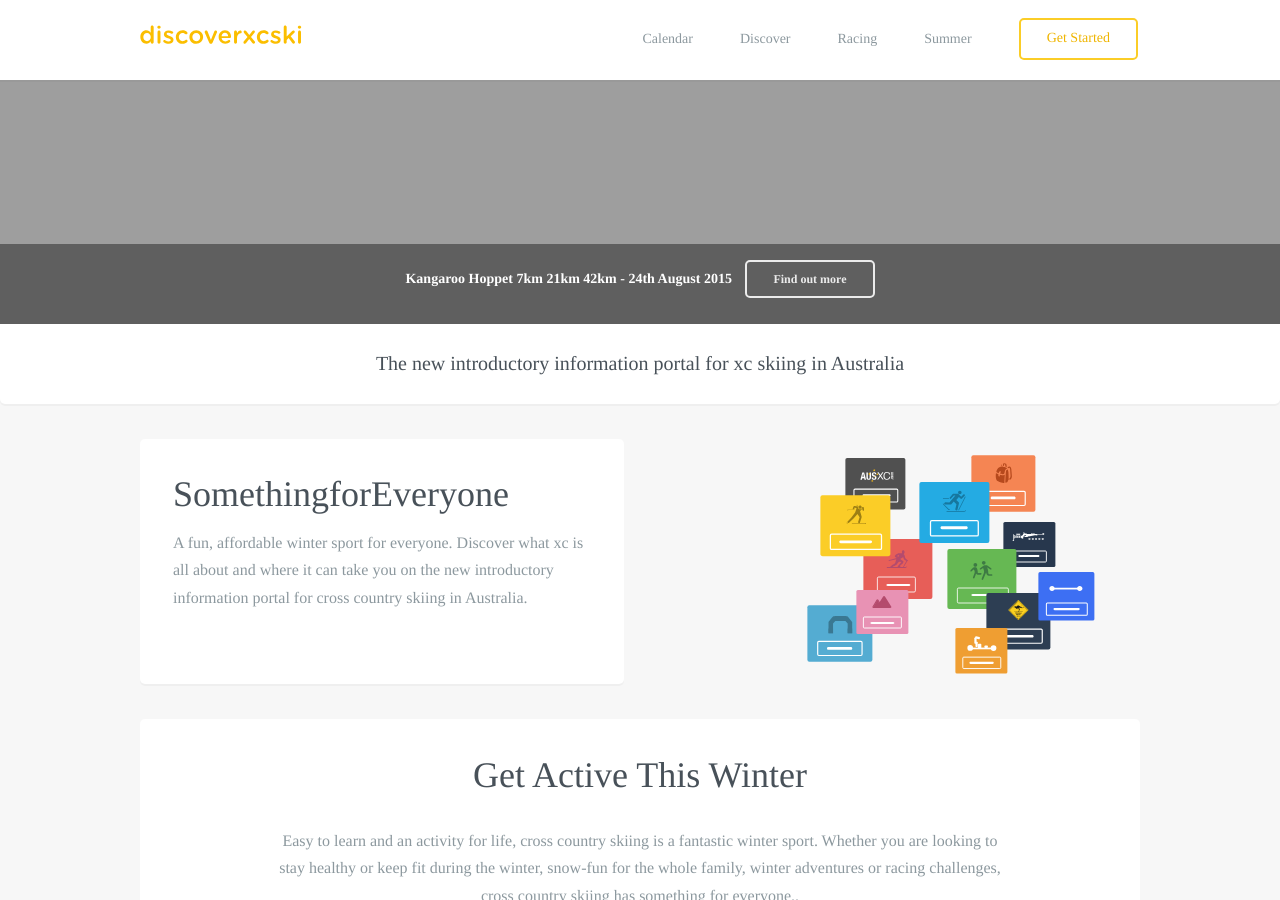
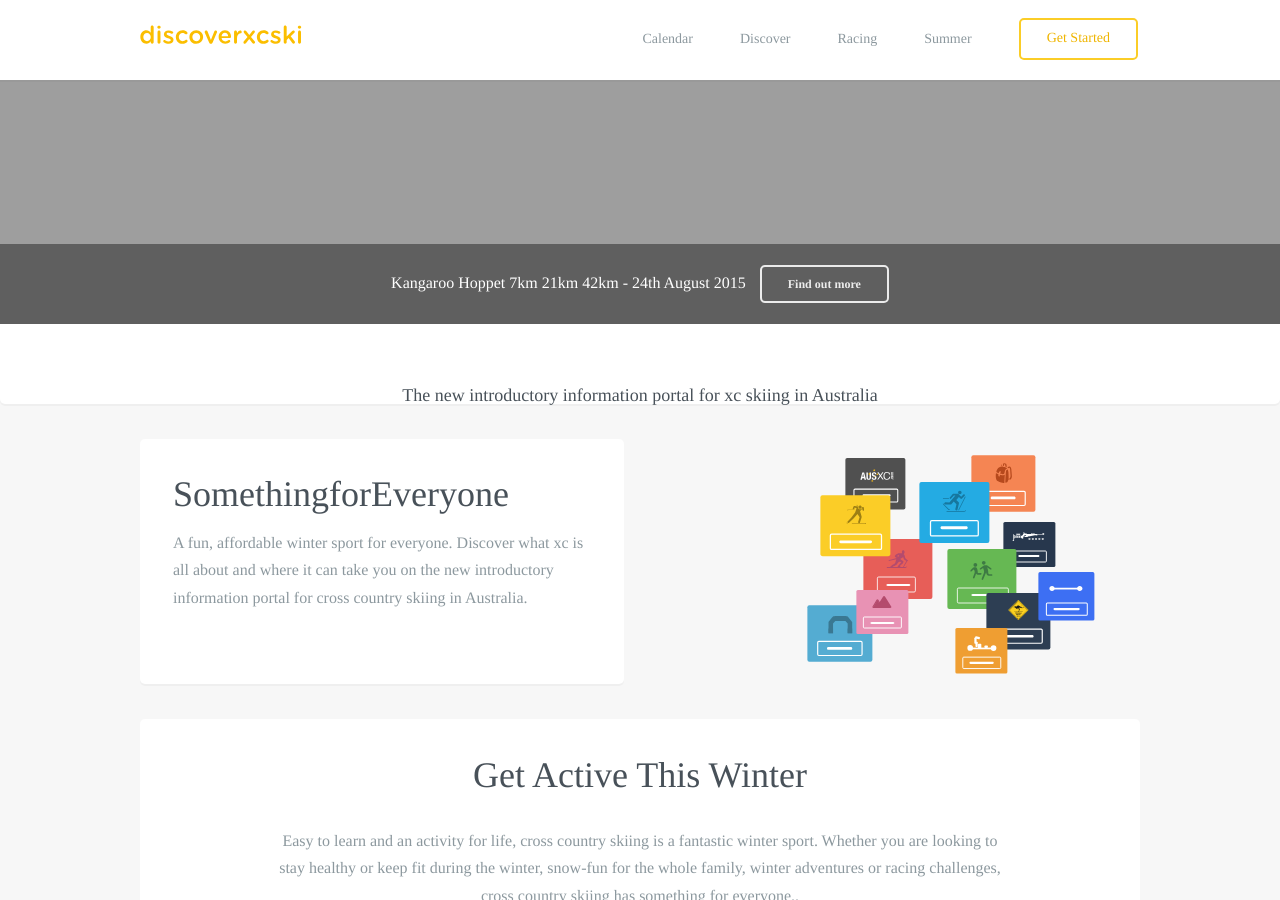
Before and after one commit to robcatto/robcatto.github.io, a Jekyll site: the page index.html, which Jekyll copies as it is, in a window 1280 px wide and 900 px high, scrolled down 716 px. Built offline with Jekyll 4.4.1, drawn with Linux system fonts in a browser that asks for light colours; some web fonts are replaced; Markdown is read by kramdown in place of the engine named in the settings.

Commit message:
Update index.html

```diff
--- a/index.html
+++ b/index.html
@@ -127,21 +127,24 @@
     <div style="  position: relative; margin: 0 auto; background: none;">
     <img class="homepage__imageheader" style="-webkit-user-select: none; display: inherit" src="http://discoverxcski.com/images/hoppet-slide.jpg" width="100%" height="100%">
     <div class="homepage__slidetext" style="text-align: center;">
-        <p style="  font-size: 14px;
-  font-weight: 600;
+        <p style="font-size: 16px;
+  font-weight: 500;
   color: white;
   position: relative;
-  top: 16px;
-  padding-top: 0px"
+  top: 21px;
+  line-height: 0px;
+  padding-top: 0px;"
             >Kangaroo Hoppet 7km 21km 42km - 24th August 2015
             <a style="margin-left: 10px;" class="button small inverse" href="http://www.ausxc.com" data-featurette="analytics-click-event" data-event-category="button" data-event-action="M: Clicked Skate" data-event-label="Source: Skate Page" id="featurette-13">Find out more</a></p>
 
     </div>
         <div class="homepage__imagetext" style="text-align: center;">
-            <p style="  padding-top: 23px;
-                        font-size: 20px;
+            <p style="  font-size: 18px;
                         font-weight: 500;
-                        color: #485159;"
+                        color: #485159;
+                        line-height: 0px;
+                        top: 40px;
+                        position: relative;"
             >The new introductory information portal for xc skiing in Australia
             </p>
         </div>
```
